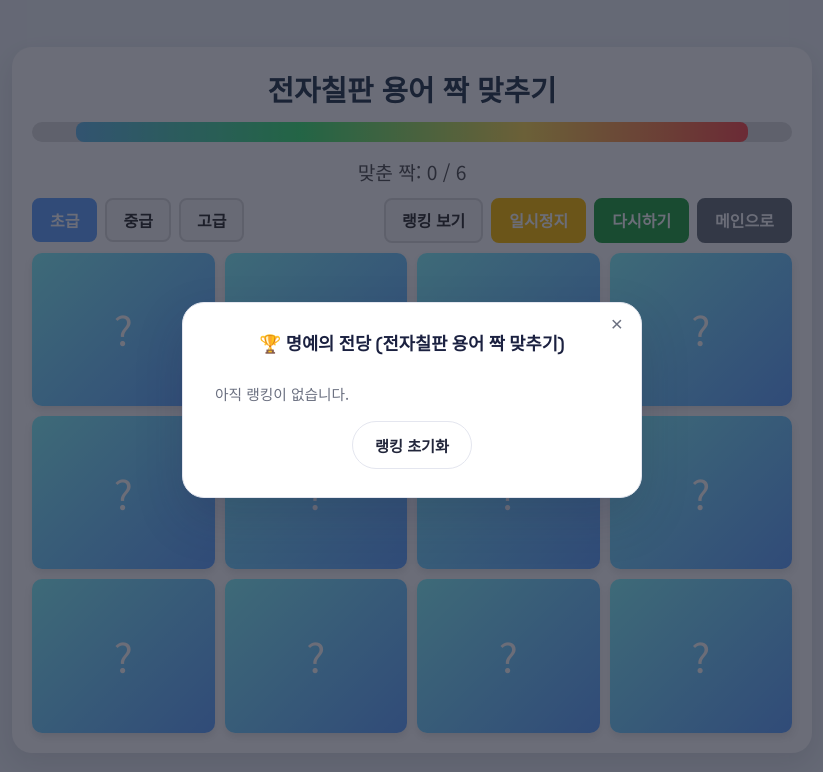
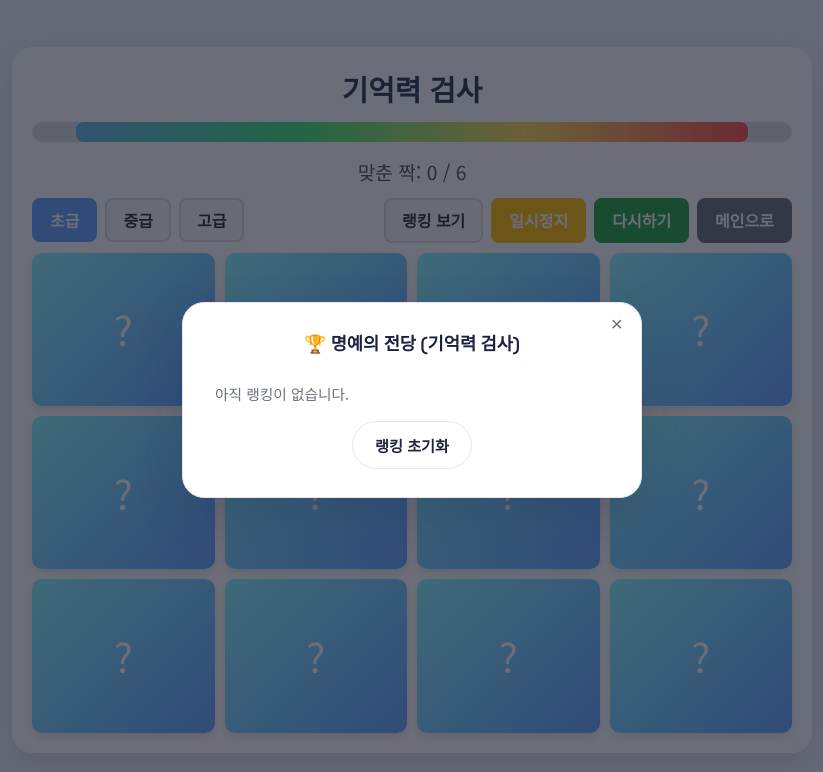
Before and after one commit to TEConnect-cloud/MAXHUBKMA, a plain HTML site: page match.html in a window 1280 px wide. Both pictures are taken after a click on the button "랭킹 보기". Shown: the whole page, without its empty margins (228-1051 px from the left). Drawn offline with Linux system fonts and the light colour scheme; a web font is replaced by a local one.

Commit message:
Add files via upload

```diff
--- a/match.html
+++ b/match.html
@@ -3,7 +3,7 @@
 <head>
 <meta charset="UTF-8">
 <meta name="viewport" content="width=device-width, initial-scale=1.0">
-<title>전자칠판 용어 짝 맞추기 · 테크커넥트 게임 이벤트</title>
+<title>기억력 검사 · 테크커넥트 게임 이벤트</title>
 <link rel="stylesheet" href="style.css">
 <style>
 @import url('https://fonts.googleapis.com/css2?family=IBM+Plex+Sans+KR:wght@500;700&display=swap');
@@ -166,7 +166,7 @@ body {
 <body>
 
 <div class="game-container">
-  <h1>전자칠판 용어 짝 맞추기</h1>
+  <h1>기억력 검사</h1>
 
   <div class="game-info-panel">
     <div class="timer-bar"><div class="timer-progress"></div></div>
@@ -409,7 +409,7 @@ document.addEventListener('DOMContentLoaded', () => {
                 modalDetail.textContent = `걸린 시간: ${minutes > 0 ? `${minutes}분 ` : ''}${seconds}초`;
 
                 const storageKey = `${GAME_ID}_${currentLevelId}`;
-                Ranking.promptNameAndSave(storageKey, `전자칠판 용어 짝 맞추기`, timeElapsed, `${minutes > 0 ? `${minutes}분 ` : ''}${seconds}초`, 'asc');
+                Ranking.promptNameAndSave(storageKey, `기억력 검사`, timeElapsed, `${minutes > 0 ? `${minutes}분 ` : ''}${seconds}초`, 'asc');
 
             } else {
                 modalMessage.textContent = '😭 아쉽네요, 시간 초과! 😭';
@@ -433,7 +433,7 @@ document.addEventListener('DOMContentLoaded', () => {
 
     showRankingBtn.addEventListener('click', () => {
         const storageKey = `${GAME_ID}_${currentLevelId}`;
-        Ranking.showModal(storageKey, `전자칠판 용어 짝 맞추기`);
+        Ranking.showModal(storageKey, `기억력 검사`);
     });
 
     pauseButton.addEventListener('click', togglePause);
```
